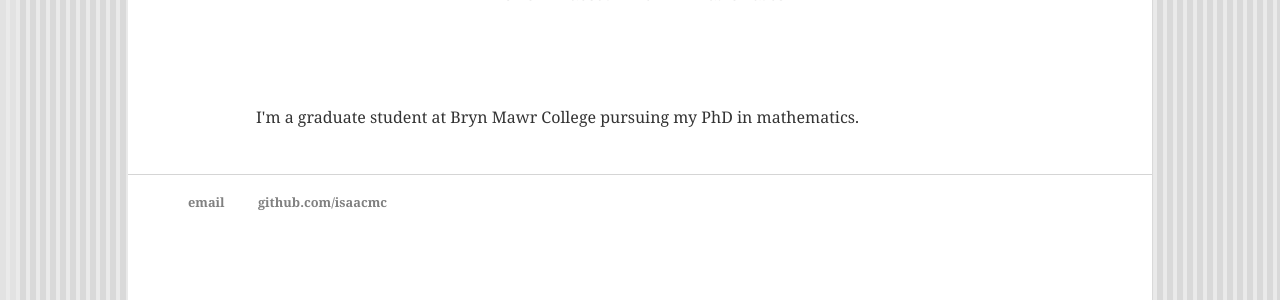
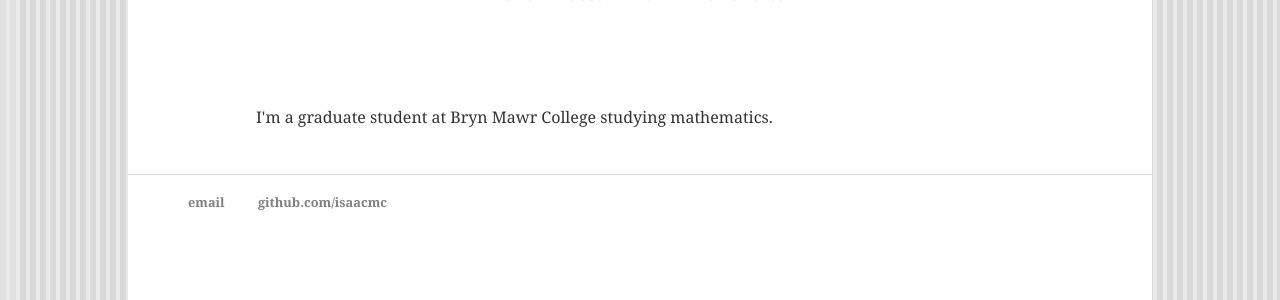
Before and after one commit to isundberg/isaacmc.github.io, a Jekyll site: the page built from about/index.html, in a window 1280 px wide. Shown: the part 235-535 px from the top of the page. Built offline with Jekyll 4.4.1, drawn with Linux system fonts in a browser that asks for light colours.

Commit message:
Update index.html

```diff
--- a/about/index.html
+++ b/about/index.html
@@ -2,4 +2,4 @@
 layout: default
 title:
 ---
-<p>I'm a graduate student at Bryn Mawr College pursuing my PhD in mathematics.</p>
+<p>I'm a graduate student at Bryn Mawr College studying mathematics.</p>
```
